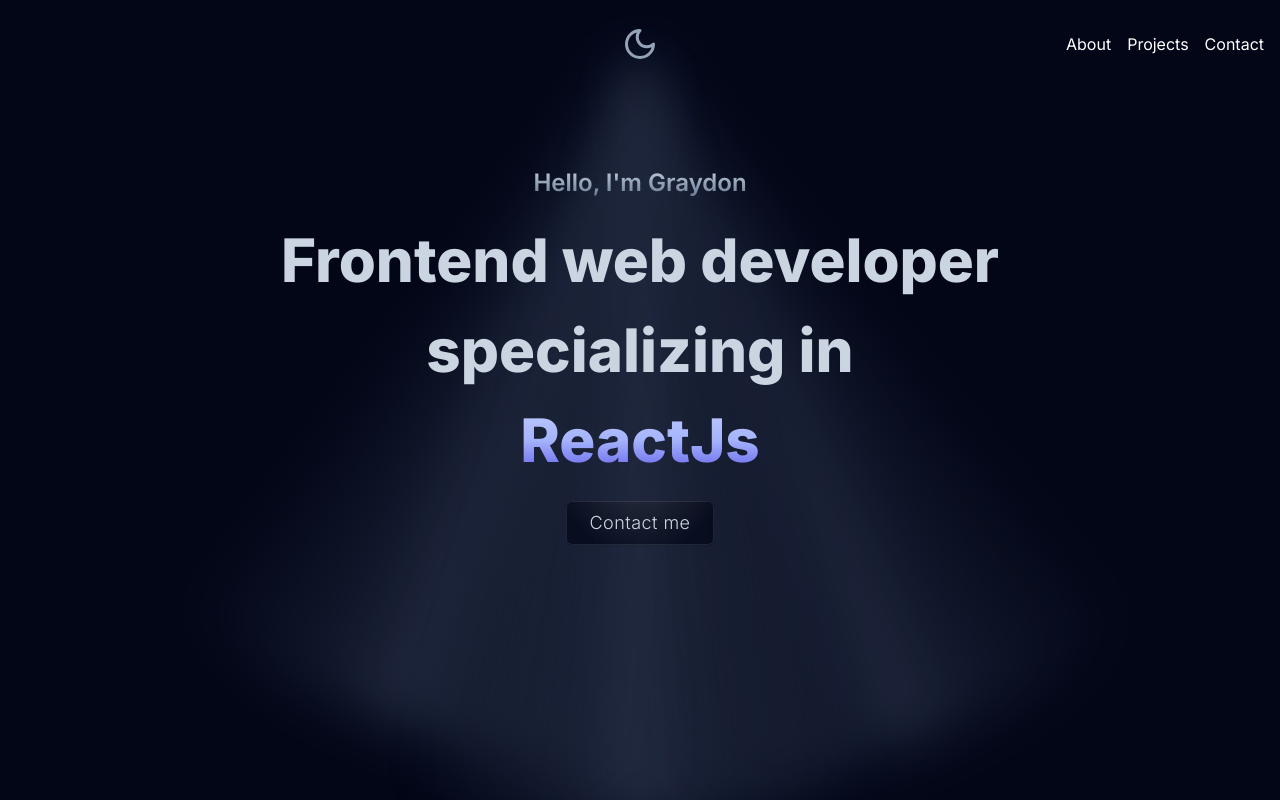
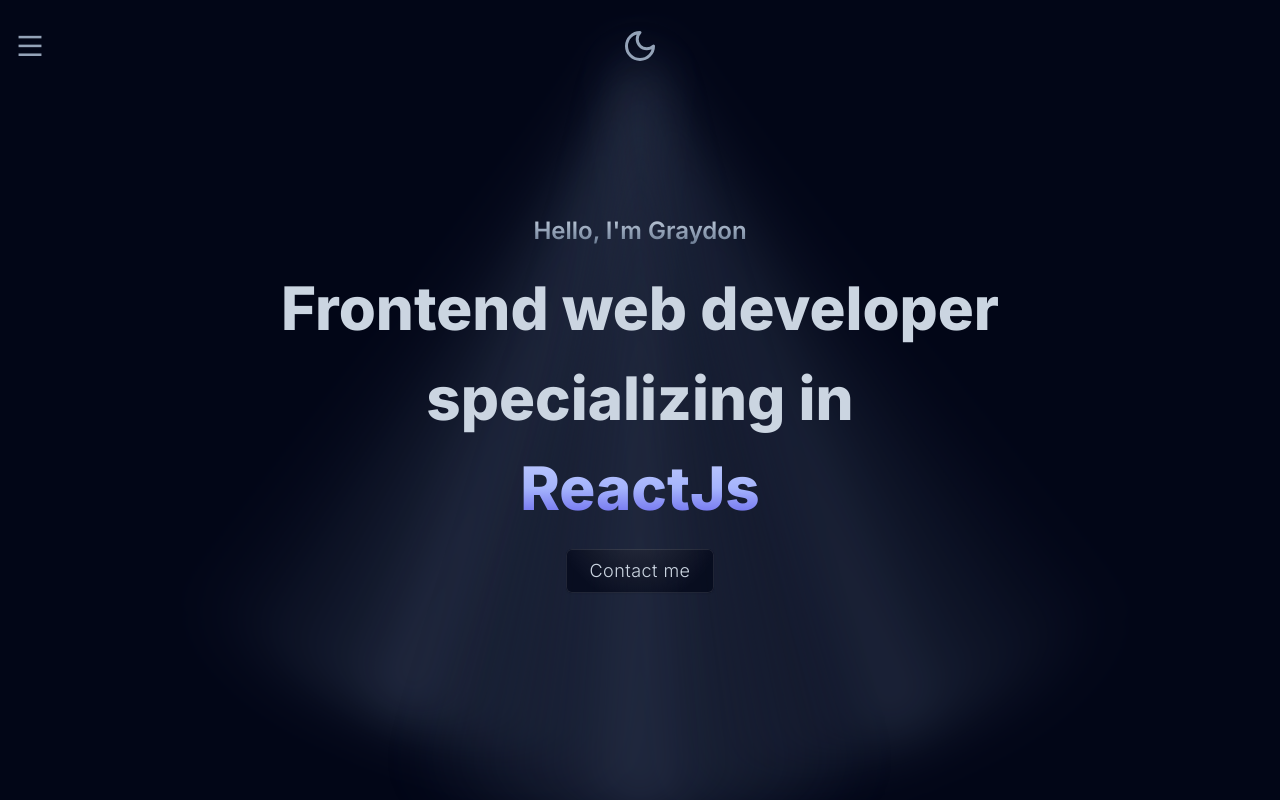
Before and after one commit to graydonvg/portfolio, a Next.js app: page / in a window 1280 px wide. Shown: the top 800 px of the page. Built offline with nearby package versions, Linux system fonts and the light colour scheme.

Commit message:
add hero into animation, install eslint-config-prettier, add navdrawer

```diff
--- a/package.json
+++ b/package.json
@@ -22,6 +22,7 @@
     "clsx": "^2.1.1",
     "eslint": "^8",
     "eslint-config-next": "14.2.4",
+    "eslint-config-prettier": "^9.1.0",
     "postcss": "^8.4.38",
     "prettier": "^3.3.2",
     "prettier-plugin-tailwindcss": "^0.6.5",
--- a/src/app/page.tsx
+++ b/src/app/page.tsx
@@ -1,9 +1,15 @@
 import AnimatedButton from "@/components/AnimatedButton";
-import { Menu, Moon } from "lucide-react";
+import { NavDrawer } from "@/components/navDrawer/NavDrawer";
+import { Moon } from "lucide-react";
 
 export default function Home() {
   return (
     <div className="relative overflow-hidden">
+      <header className="left-0 top-0 z-20 flex w-full animate-navbar-fade-in-down items-center justify-center py-7">
+        <NavDrawer />
+        <Moon className="text-slate-400" size={36} />
+      </header>
+
       <div className="pointer-events-none inset-0 -z-10 animate-hero-light-beam-fade-in">
         {/* <div className="light-beam light-beam-d"></div> */}
         <div className="light-beam light-beam-a"></div>
@@ -12,24 +18,10 @@
         {/* <div className="light-beam light-beam-e"></div> */}
       </div>
 
-      <header className="relative left-0 top-0 z-50 flex min-h-[88px] animate-navbar-fade-in-down items-center justify-center px-4 py-7">
-        <div className="flex flex-1 items-center justify-start">
-          <Menu className="text-slate-400 sm:hidden" size={32} />
-        </div>
-        <Moon className="absolute text-slate-400" size={36} />
-        <nav className="hidden flex-1 justify-end sm:flex">
-          <ul className="flex items-center gap-4">
-            <li>About</li>
-            <li>Projects</li>
-            <li>Contact</li>
-          </ul>
-        </nav>
-      </header>
-
       <main className="flex min-h-screen flex-col items-center px-4">
-        <section className="flex min-h-[calc(100svh-88px)] -translate-y-[88px] flex-col items-center justify-center space-y-4 text-center text-slate-300">
+        <section className="flex min-h-svh -translate-y-[88px] flex-col items-center justify-center space-y-4 text-center text-slate-300">
           <p className="animate-translate-hero-greeting bg-gradient-to-b from-slate-300 via-slate-400 to-slate-500 bg-clip-text text-xl font-semibold text-transparent sm:text-2xl">
-            Hello, I'm Graydon
+            Hello, I&apos;m Graydon
           </p>
           <h1 className="flex animate-hero-title-unblur flex-col items-center text-2xl/9 font-extrabold sm:text-6xl/[5.625rem]">
             <span>Frontend web developer </span>
--- /dev/null
+++ b/src/components/navDrawer/MenuItem.tsx
@@ -0,0 +1,60 @@
+import * as React from "react";
+import { motion } from "framer-motion";
+import {
+  Github,
+  Linkedin,
+  NotebookText,
+  Palette,
+  Phone,
+  User,
+} from "lucide-react";
+
+function getIcon(icon: string, strokeWidth: number) {
+  const icons = {
+    about: <User strokeWidth={strokeWidth} />,
+    projects: <Palette strokeWidth={strokeWidth} />,
+    contact: <Phone strokeWidth={strokeWidth} />,
+    github: <Github strokeWidth={strokeWidth} />,
+    linkedin: <Linkedin strokeWidth={strokeWidth} />,
+    resume: <NotebookText strokeWidth={strokeWidth} />,
+  };
+
+  return icons[icon as keyof typeof icons];
+}
+
+const variants = {
+  open: {
+    y: 0,
+    opacity: 1,
+    display: "flex",
+    transition: {
+      y: { stiffness: 1000, velocity: -100 },
+    },
+  },
+  closed: {
+    y: 50,
+    opacity: 0,
+    display: "none",
+    transition: {
+      y: { stiffness: 1000 },
+    },
+  },
+};
+
+type Props = {
+  link: string;
+};
+
+export function MenuItem({ link }: Props) {
+  return (
+    <motion.li
+      variants={variants}
+      whileHover={{ scale: 1.1, cursor: "pointer" }}
+      whileTap={{ scale: 0.95 }}
+      className="z-50 flex list-none items-center gap-4 text-2xl text-slate-300"
+    >
+      <span>{getIcon(link, 2)}</span>
+      <span className="capitalize">{link}</span>
+    </motion.li>
+  );
+}
--- /dev/null
+++ b/src/components/navDrawer/MenuToggle.tsx
@@ -0,0 +1,47 @@
+import { SVGMotionProps, motion } from "framer-motion";
+
+function Path(props: SVGMotionProps<SVGPathElement>) {
+  return (
+    <motion.path
+      className="fill-slate-400 stroke-slate-400"
+      strokeWidth="2"
+      {...props}
+    />
+  );
+}
+
+type MenuToggleProps = {
+  toggle: () => void;
+};
+
+export function MenuToggle({ toggle }: MenuToggleProps) {
+  return (
+    <button
+      className="absolute left-2 top-6 z-50 flex h-fit cursor-pointer select-none items-center justify-center rounded-full border-none p-2 outline-none hover:bg-slate-900"
+      onClick={toggle}
+    >
+      <svg width="28" height="28" viewBox="0 0 22 19">
+        <Path
+          variants={{
+            closed: { d: "M 2 2.5 L 20 2.5" },
+            open: { d: "M 3 16.5 L 17 2.5" },
+          }}
+        />
+        <Path
+          d="M 2 9.423 L 20 9.423"
+          variants={{
+            closed: { opacity: 1 },
+            open: { opacity: 0 },
+          }}
+          transition={{ duration: 0.1 }}
+        />
+        <Path
+          variants={{
+            closed: { d: "M 2 16.346 L 20 16.346" },
+            open: { d: "M 3 2.5 L 17 16.346" },
+          }}
+        />
+      </svg>
+    </button>
+  );
+}
--- /dev/null
+++ b/src/components/navDrawer/NavDrawer.tsx
@@ -0,0 +1,56 @@
+"use client";
+
+import { motion } from "framer-motion";
+import { Navigation } from "./Navigation";
+import { MenuToggle } from "./MenuToggle";
+import { useState } from "react";
+import { useDimensions } from "@/hooks/useDimensions";
+
+const sidebar = {
+  open: (height = 1000) => ({
+    clipPath: `circle(${height * 2}px at 40px 40px)`,
+    transition: {
+      type: "spring",
+      stiffness: 20,
+      restDelta: 2,
+    },
+  }),
+  closed: {
+    clipPath: "circle(0px at 31px 41px)",
+    transition: {
+      delay: 0.5,
+      type: "spring",
+      stiffness: 400,
+      damping: 40,
+    },
+  },
+};
+
+export function NavDrawer() {
+  const [isOpen, setIsOpen] = useState(false);
+  const element =
+    typeof window !== "undefined"
+      ? document.getElementById("nav-drawer")
+      : null;
+  const dimensions = useDimensions(element);
+
+  return (
+    <motion.nav
+      initial={false}
+      animate={isOpen ? "open" : "closed"}
+      custom={dimensions?.height}
+    >
+      <MenuToggle toggle={() => setIsOpen((prev) => !prev)} />
+      <motion.div
+        className="absolute bottom-0 left-0 top-0 z-20 w-full bg-slate-950/80"
+        variants={sidebar}
+      />
+      <motion.div
+        id="nav-drawer"
+        className="absolute bottom-0 left-0 top-0 z-30 w-[300px] bg-slate-900"
+        variants={sidebar}
+      />
+      <Navigation />
+    </motion.nav>
+  );
+}
--- /dev/null
+++ b/src/components/navDrawer/Navigation.tsx
@@ -0,0 +1,27 @@
+import * as React from "react";
+import { motion } from "framer-motion";
+import { MenuItem } from "./MenuItem";
+
+const variants = {
+  open: {
+    transition: { staggerChildren: 0.07, delayChildren: 0.2 },
+  },
+  closed: {
+    transition: { staggerChildren: 0.05, staggerDirection: -1 },
+  },
+};
+
+const links = ["about", "projects", "contact", "github", "linkedin", "resume"];
+
+export function Navigation() {
+  return (
+    <motion.ul
+      variants={variants}
+      className="absolute left-0 top-[116px] z-40 w-[230px] space-y-6 px-4"
+    >
+      {links.map((link) => (
+        <MenuItem key={link} link={link} />
+      ))}
+    </motion.ul>
+  );
+}
--- /dev/null
+++ b/src/hooks/useDimensions.tsx
@@ -0,0 +1,27 @@
+import { useLayoutEffect, useState } from "react";
+
+export function useDimensions(element: HTMLElement | null) {
+  const [dimensions, setDimensions] = useState<{
+    width: number;
+    height: number;
+  } | null>(null);
+
+  useLayoutEffect(() => {
+    function measure() {
+      if (element) {
+        setDimensions({
+          width: element.offsetWidth,
+          height: element.offsetHeight,
+        });
+      }
+    }
+
+    window.addEventListener("resize", measure);
+
+    return () => {
+      window.removeEventListener("resize", measure);
+    };
+  }, [element]);
+
+  return dimensions;
+}
```
Also changed, not shown: 1 other file (tests, documents, lock files or other folders).
